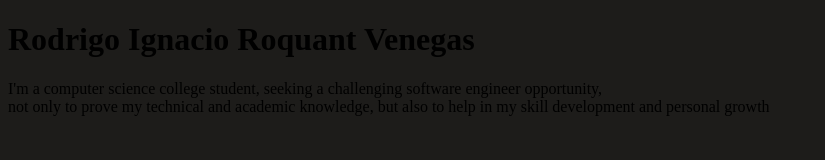
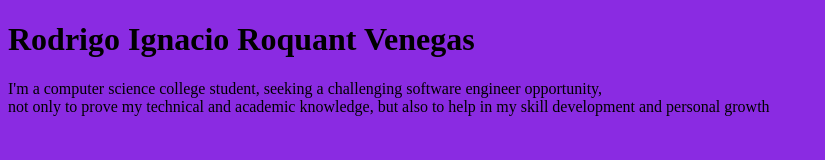
Before and after one commit to Rofernweh/Rofernweh.github.io, a plain HTML site: page index.html in a window 1280 px wide. Shown: the whole page, without its empty margins (0-825 px from the left). Drawn offline with Linux system fonts and the light colour scheme.

Commit message:
Update style.css

```diff
--- a/style.css
+++ b/style.css
@@ -1,4 +1,4 @@
 @import url('https://fonts.googleapis.com/css2?family=Ubuntu:ital,wght@0,400;0,700;1,400;1,700&display=swap');
 body {
-    background-color: #1D1C1A;
+    background-color: blueviolet;
 }
```
